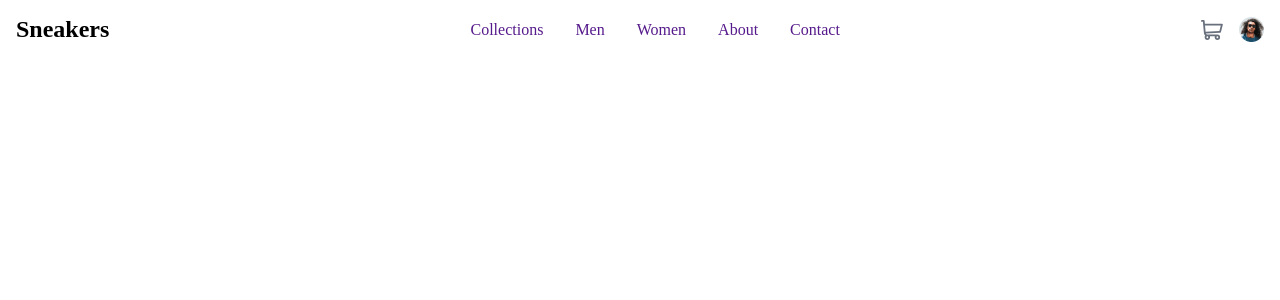
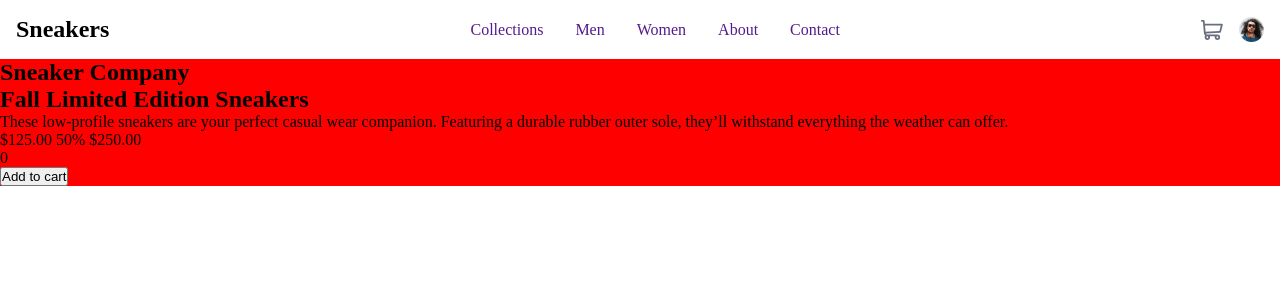
Before and after one commit to VictoriaAde/E-commerce-product-page, a Next.js app: page / in a window 1280 px wide. Shown: the top 300 px of the page. Built offline with nearby package versions, Linux system fonts and the light colour scheme.

Commit message:
add content for item description

```diff
--- a/src/components/Navbar.tsx
+++ b/src/components/Navbar.tsx
@@ -1,6 +1,6 @@
 import React from "react";
 import Image from "next/image";
-import styles from "./Navbar.module.scss";
+import styles from "../styles/Navbar.module.scss";
 import utilStyles from "../styles/utils.module.scss";
 
 export const MobileNavbar = () => {
--- a/src/pages/index.tsx
+++ b/src/pages/index.tsx
@@ -2,7 +2,7 @@ import Head from "next/head";
 // import Image from "next/image";
 import { Inter } from "@next/font/google";
 import { DesktopNavbar, MobileNavbar } from "@/components/Navbar";
-// import styles from "@/styles/Home.module.css";
+import styles from "../styles/Home.module.scss";
 
 const inter = Inter({ subsets: ["latin"] });
 
@@ -13,114 +13,28 @@ export default function Home() {
         <title>E-commerce product page</title>
         <meta name="description" content="E-commerce product page" />
         <meta name="viewport" content="width=device-width, initial-scale=1" />
-
         <link rel="icon" href="/favicon.ico" />
       </Head>
       <main className="">
         <MobileNavbar />
         <DesktopNavbar />
-        {/* <div className={styles.description}>
+
+        <section className={styles.productDescription}>
+          <h2> Sneaker Company</h2>
+          <h1> Fall Limited Edition Sneakers</h1>
           <p>
-            Get started by editing&nbsp;
-            <code className={styles.code}>src/pages/index.tsx</code>
+            These low-profile sneakers are your perfect casual wear companion.
+            Featuring a durable rubber outer sole, they’ll withstand everything
+            the weather can offer.
           </p>
           <div>
-            <a
-              href="https://vercel.com?utm_source=create-next-app&utm_medium=default-template&utm_campaign=create-next-app"
-              target="_blank"
-              rel="noopener noreferrer"
-            >
-              By{' '}
-              <Image
-                src="/vercel.svg"
-                alt="Vercel Logo"
-                className={styles.vercelLogo}
-                width={100}
-                height={24}
-                priority
-              />
-            </a>
+            <span> $125.00</span>
+            <span> 50%</span>
+            <span> $250.00</span>
           </div>
-        </div>
-
-        <div className={styles.center}>
-          <Image
-            className={styles.logo}
-            src="/next.svg"
-            alt="Next.js Logo"
-            width={180}
-            height={37}
-            priority
-          />
-          <div className={styles.thirteen}>
-            <Image
-              src="/thirteen.svg"
-              alt="13"
-              width={40}
-              height={31}
-              priority
-            />
-          </div>
-        </div>
-
-        <div className={styles.grid}>
-          <a
-            href="https://nextjs.org/docs?utm_source=create-next-app&utm_medium=default-template&utm_campaign=create-next-app"
-            className={styles.card}
-            target="_blank"
-            rel="noopener noreferrer"
-          >
-            <h2 className={inter.className}>
-              Docs <span>-&gt;</span>
-            </h2>
-            <p className={inter.className}>
-              Find in-depth information about Next.js features and&nbsp;API.
-            </p>
-          </a>
-
-          <a
-            href="https://nextjs.org/learn?utm_source=create-next-app&utm_medium=default-template&utm_campaign=create-next-app"
-            className={styles.card}
-            target="_blank"
-            rel="noopener noreferrer"
-          >
-            <h2 className={inter.className}>
-              Learn <span>-&gt;</span>
-            </h2>
-            <p className={inter.className}>
-              Learn about Next.js in an interactive course with&nbsp;quizzes!
-            </p>
-          </a>
-
-          <a
-            href="https://vercel.com/templates?framework=next.js&utm_source=create-next-app&utm_medium=default-template&utm_campaign=create-next-app"
-            className={styles.card}
-            target="_blank"
-            rel="noopener noreferrer"
-          >
-            <h2 className={inter.className}>
-              Templates <span>-&gt;</span>
-            </h2>
-            <p className={inter.className}>
-              Discover and deploy boilerplate example Next.js&nbsp;projects.
-            </p>
-          </a>
-
-          <a
-            href="https://vercel.com/new?utm_source=create-next-app&utm_medium=default-template&utm_campaign=create-next-app"
-            className={styles.card}
-            target="_blank"
-            rel="noopener noreferrer"
-          >
-            <h2 className={inter.className}>
-              Deploy <span>-&gt;</span>
-            </h2>
-            <p className={inter.className}>
-              Instantly deploy your Next.js site to a shareable URL
-              with&nbsp;Vercel.
-            </p>
-          </a>
-        </div> */}
+          <div>0</div>
+          <button> Add to cart</button>
+        </section>
       </main>
     </>
   );
--- /dev/null
+++ b/src/styles/Home.module.scss
@@ -0,0 +1,3 @@
+.productDescription {
+  background-color: red;
+}
--- a/src/components/Navbar.module.scss
+++ b/src/styles/Navbar.module.scss
@@ -1,4 +1,4 @@
-@use "../styles/functions.scss" as *;
+@use "./functions.scss" as *;
 
 .heading {
   color: var(--white);
```
